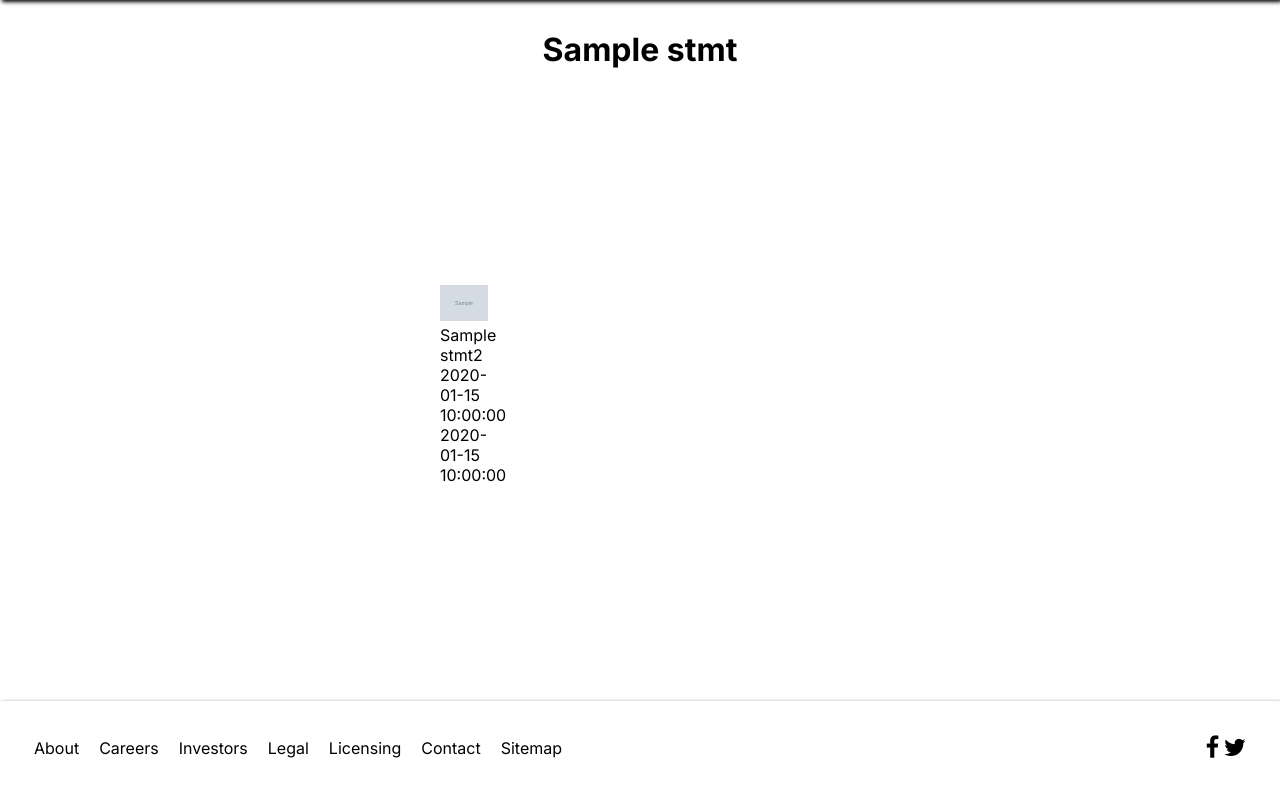
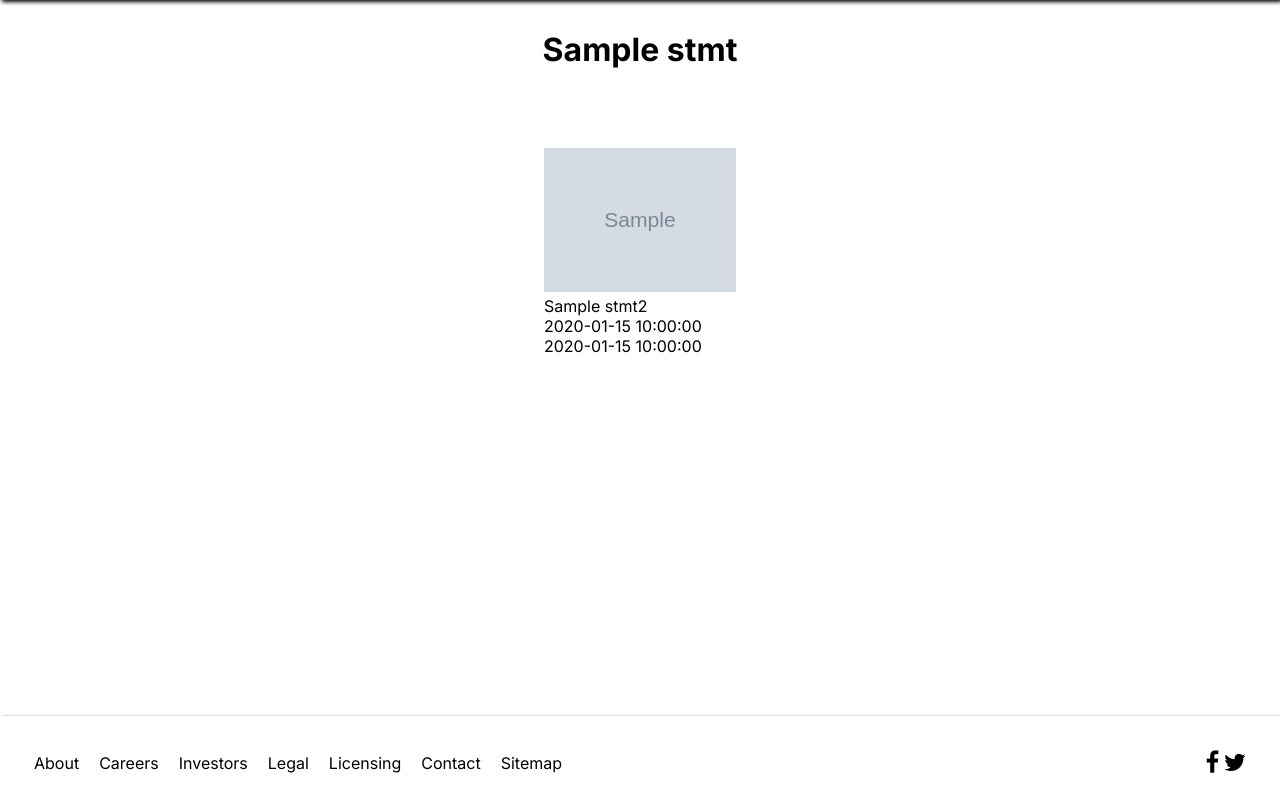
Before and after one commit to x0-3/SQLMovieTheater, a PHP site: template view/genreDetail.php in a window 1280 px wide. Shown: the part 40-849 px from the top of the page. Before the commit the page ends 798 px from the top, so only its background shows below. Run offline with PHP 8.4, Linux system fonts and the light colour scheme; the template is opened without the code that fills it: most values are stand-ins (such as "Sample title", 1, 10 or a date in 2020); grey boxes marked "Sample" are stand-in pictures.

Commit message:
footer fix to bottom page

```diff
--- a/controller/MovieTheaterController.php
+++ b/controller/MovieTheaterController.php
@@ -65,7 +65,6 @@ class MovieTheaterController{
         SELECT *
         FROM genre
         ");
-
         require "view\listGenres.php";
     }
 
--- a/public/css/style.css
+++ b/public/css/style.css
@@ -59,7 +59,7 @@
 * body #wrapper main #contenu .movieDesc {
   display: flex;
   justify-content: space-around;
-  height: 78vh;
+  height: 79vh;
   width: 100%;
 }
 * body #wrapper main #contenu .movieDesc figure {
@@ -138,7 +138,7 @@
 * body #wrapper main #contenu #actorDetailSection {
   display: flex;
   justify-content: space-around;
-  height: 70vh;
+  height: 79vh;
   align-items: center;
   padding: 13px;
 }
@@ -151,18 +151,15 @@
 * body #wrapper main #contenu #genreDetailSection {
   display: flex;
   flex-wrap: wrap;
-  justify-content: center;
-  height: 79vh;
-  align-items: center;
+  justify-content: space-evenly;
   width: 100%;
+  height: 71vh;
+  margin-top: 79px;
 }
 * body #wrapper main #contenu #genreDetailSection a {
+  width: 15%;
   text-decoration: none;
   color: black;
-}
-* body #wrapper main #contenu #genreDetailSection a figure {
-  width: 12%;
-  justify-content: space-evenly;
 }
 * body #wrapper main #contenu #genreDetailSection a figure img {
   width: 100%;
--- a/public/css/style.scss
+++ b/public/css/style.scss
@@ -81,7 +81,7 @@
                     .movieDesc {
                         display: flex;
                         justify-content: space-around;
-                        height: 78vh;;
+                        height: 79vh;
                         width: 100%;
 
                         figure{
@@ -178,7 +178,7 @@
                     #actorDetailSection{
                         display: flex;
                         justify-content: space-around;
-                        height: 70vh;
+                        height: 79vh;
                         align-items: center;
                         padding: 13px;
 
@@ -194,25 +194,23 @@
                     #genreDetailSection{
                         display: flex;
                         flex-wrap: wrap;
-                        justify-content: center;
-                        height: 79vh;
-                        align-items: center;
+                        justify-content: space-evenly;
                         width: 100%;
+                        height: 71vh;
+                        margin-top: 79px;
+
 
                         a{
+                            width: 15%;
                             text-decoration: none;
                             color: black;
 
                             figure{
-                                width: 12%;
-                                justify-content: space-evenly;
-
                                 img{
                                     width: 100%;
                                 }
                             }
                         }
-
                     }
                 }
             }
```
Also changed, not shown: view/listGenres.php (+6 -4 lines), 1 other file.
